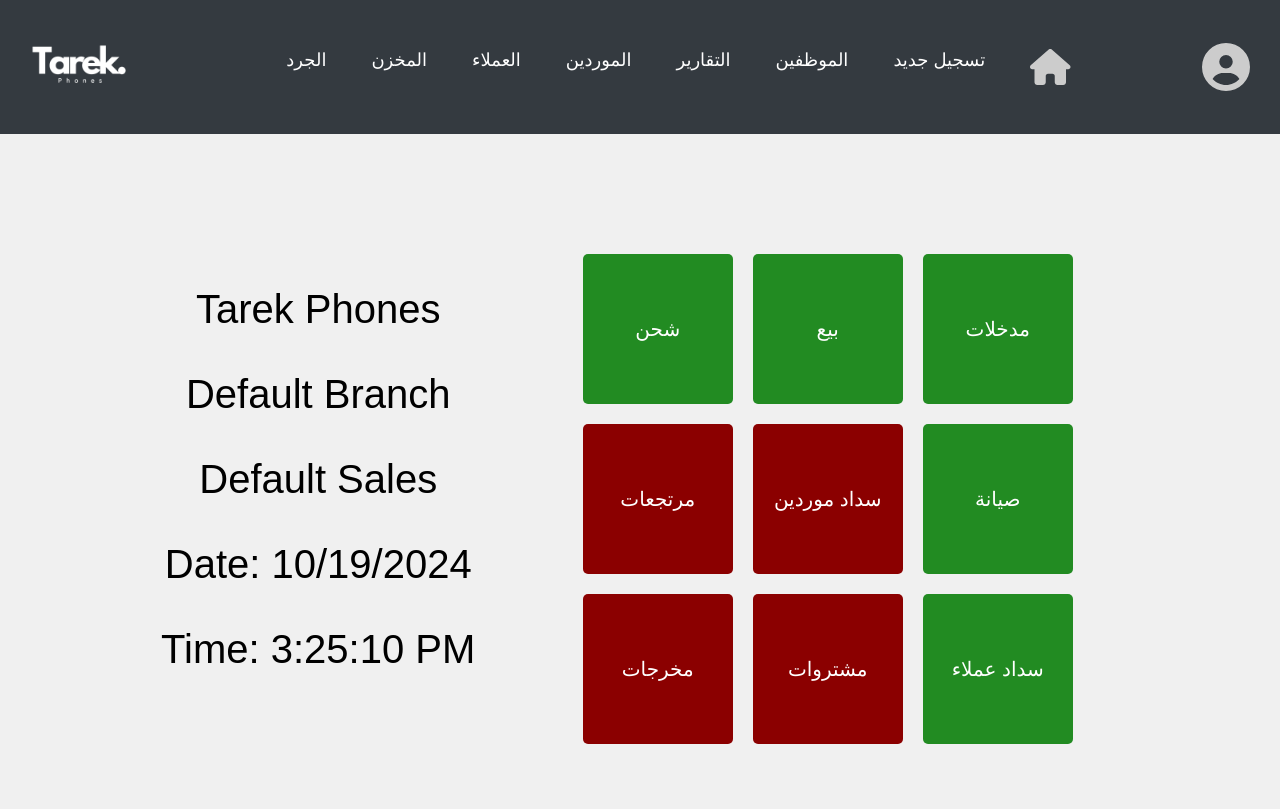
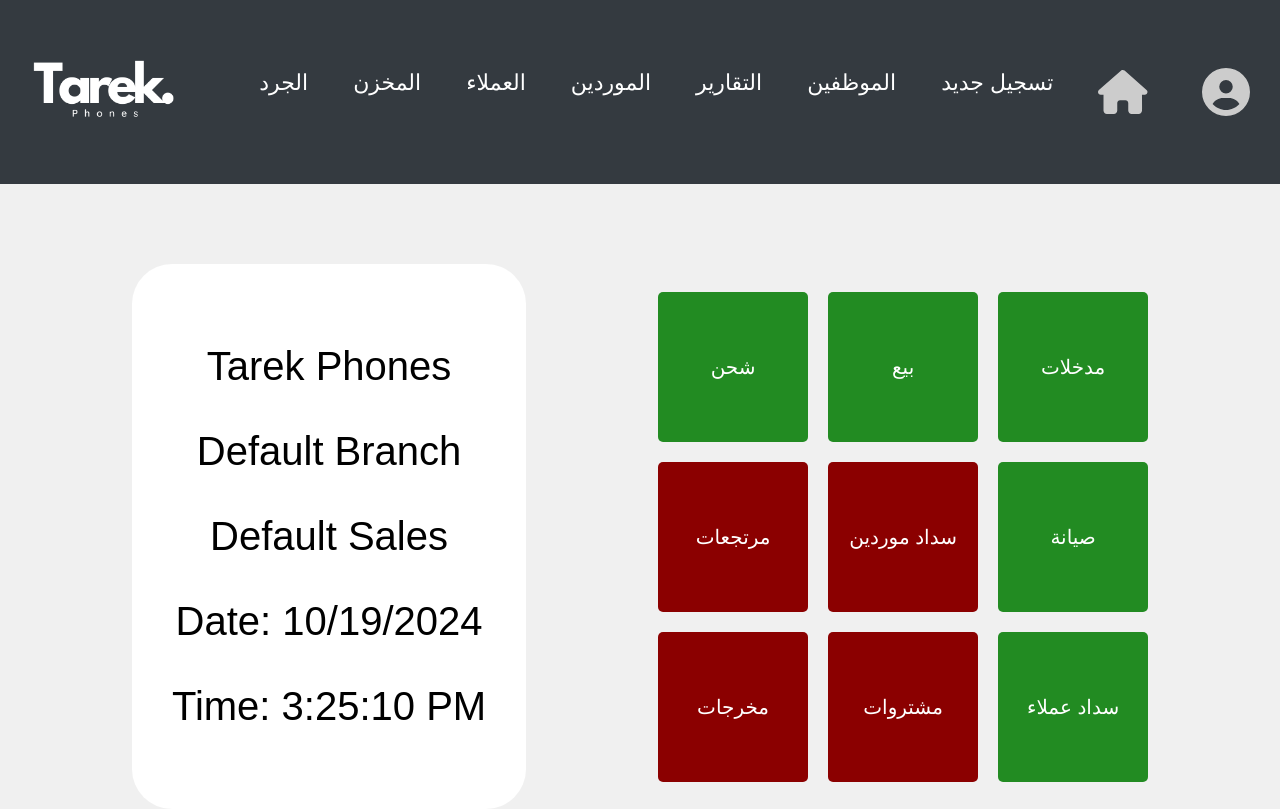
Before and after one commit to desouki77/Tarek-Store, a React (Create React App) app in the folder frontend/: page /dashboard in a window 1280 px wide. Built offline with nearby package versions, Linux system fonts and the light colour scheme; sample sign-in values are in the browser's storage; a web font is replaced by a local one.

Commit message:
adjust some styles

```diff
--- a/frontend/src/components/Dashboard.js
+++ b/frontend/src/components/Dashboard.js
@@ -9,7 +9,7 @@ function Dashboard() {
     const isAdmin = role === 'admin'; // Determine if the user is an admin
     const navigate = useNavigate(); // useNavigate hook for navigation
 
-    const [welcomeData, setWelcomeData] = useState({
+    const [welcomeData] = useState({
         storeName: "Tarek Phones",
         branchName: localStorage.getItem("branchName") || "Default Branch",
         salesName: localStorage.getItem("salesName") || "Default Sales",
@@ -27,13 +27,7 @@ function Dashboard() {
         return () => clearInterval(timerId);
       }, []);
 
-      const handleChange = (e) => {
-        const { name, value } = e.target;
-        setWelcomeData((prevData) => ({
-          ...prevData,
-          [name]: value,
-        }));
-      };
+
 
     // Handler to navigate to specific transaction pages
     const handleTransactionClick = (transactionType) => {
@@ -74,16 +68,6 @@ function Dashboard() {
 
             </div>
 
-            {isAdmin && ( // Check if the user is an admin
-                <div className="admin-controls">
-
-                </div>
-            )}
-            {role === 'sales' && ( // Check if the user is a sales role
-                <div className="sales-dashboard">
-
-                </div>
-            )}
         </div>
         </>
     );
--- a/frontend/src/styles/Dashboard.css
+++ b/frontend/src/styles/Dashboard.css
@@ -4,13 +4,19 @@
     display: flex; /* Use flexbox for layout */
     flex-direction: row; /* Arrange children vertically */
     align-items: center; /* Center horizontally */
-    justify-content: space-around; /* Align items to the top */
+    justify-content: space-evenly; /* Align items to the top */
     flex-wrap: wrap;
-    padding-right: 12vw;
-    padding-top: 10vh;
+    padding-top: 5vh;
 
 }
 
+.welcome{
+    background-color: #fff;
+    padding: 40px;
+    border-radius: 40px;
+    margin-top: 40px;
+
+}
 .welcome p{
     font-size: 2.5em;
 }
@@ -21,7 +27,7 @@
     gap: 20px; /* Space between buttons */
     width: 100%; /* Full width to center the grid */
     max-width: 600px; /* Maximum width for the grid */
-    margin-top: 40px; /* Space from the navbar */
+    margin-top: 40px;
 
 }
 
--- a/frontend/src/styles/Navbar.css
+++ b/frontend/src/styles/Navbar.css
@@ -15,7 +15,7 @@
 }
 
 .logo-img {
-    width: 100px;
+    width: 150px;
     height: auto;
 }
 
@@ -35,7 +35,7 @@
 .nav-link {
     color: #fff;
     text-decoration: none;
-    font-size: 18px;
+    font-size: 22px;
     font-family: 'Cairo', sans-serif;
     padding: 10px;
     transition: color 0.3s ease-in-out;
```
